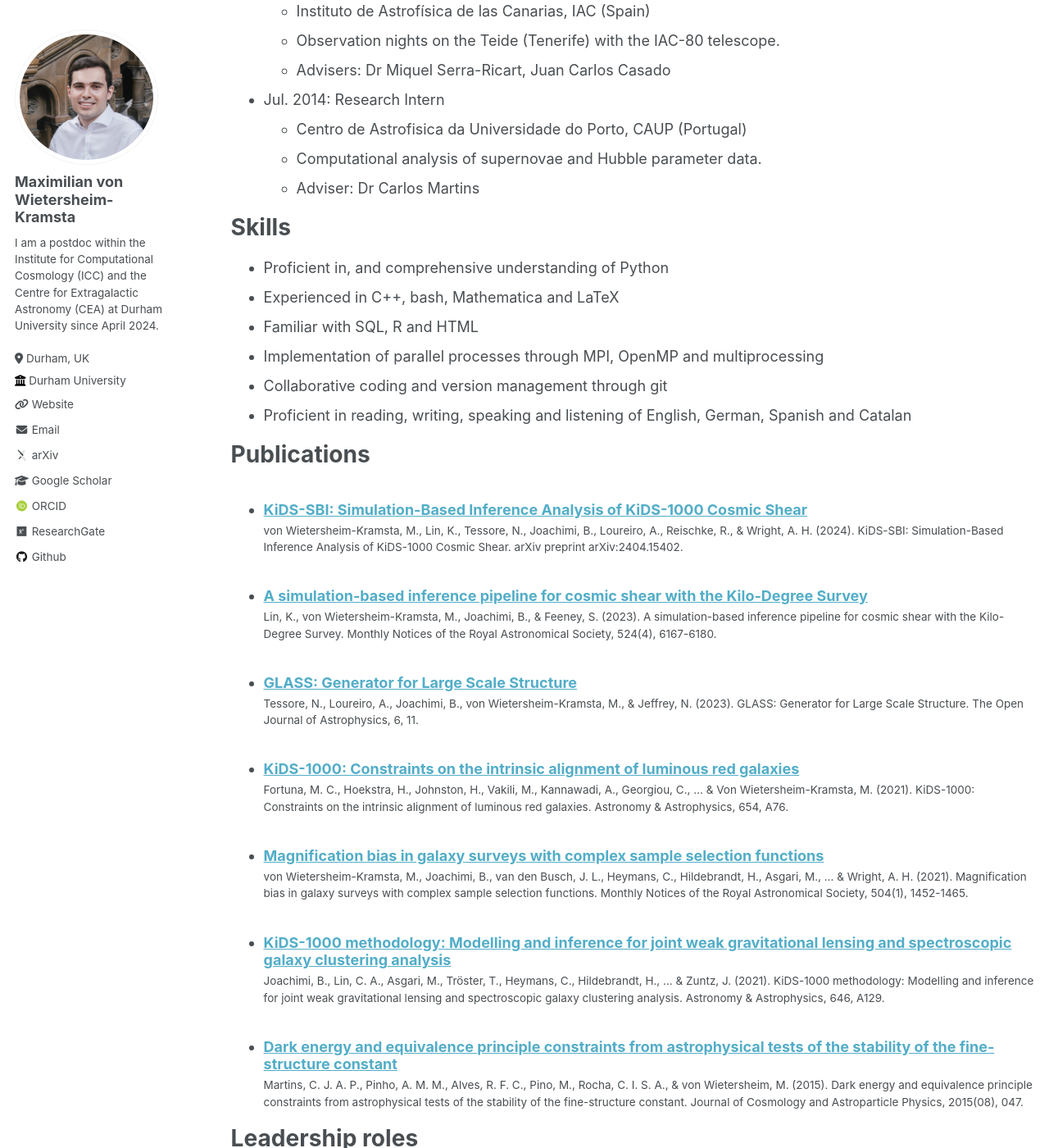
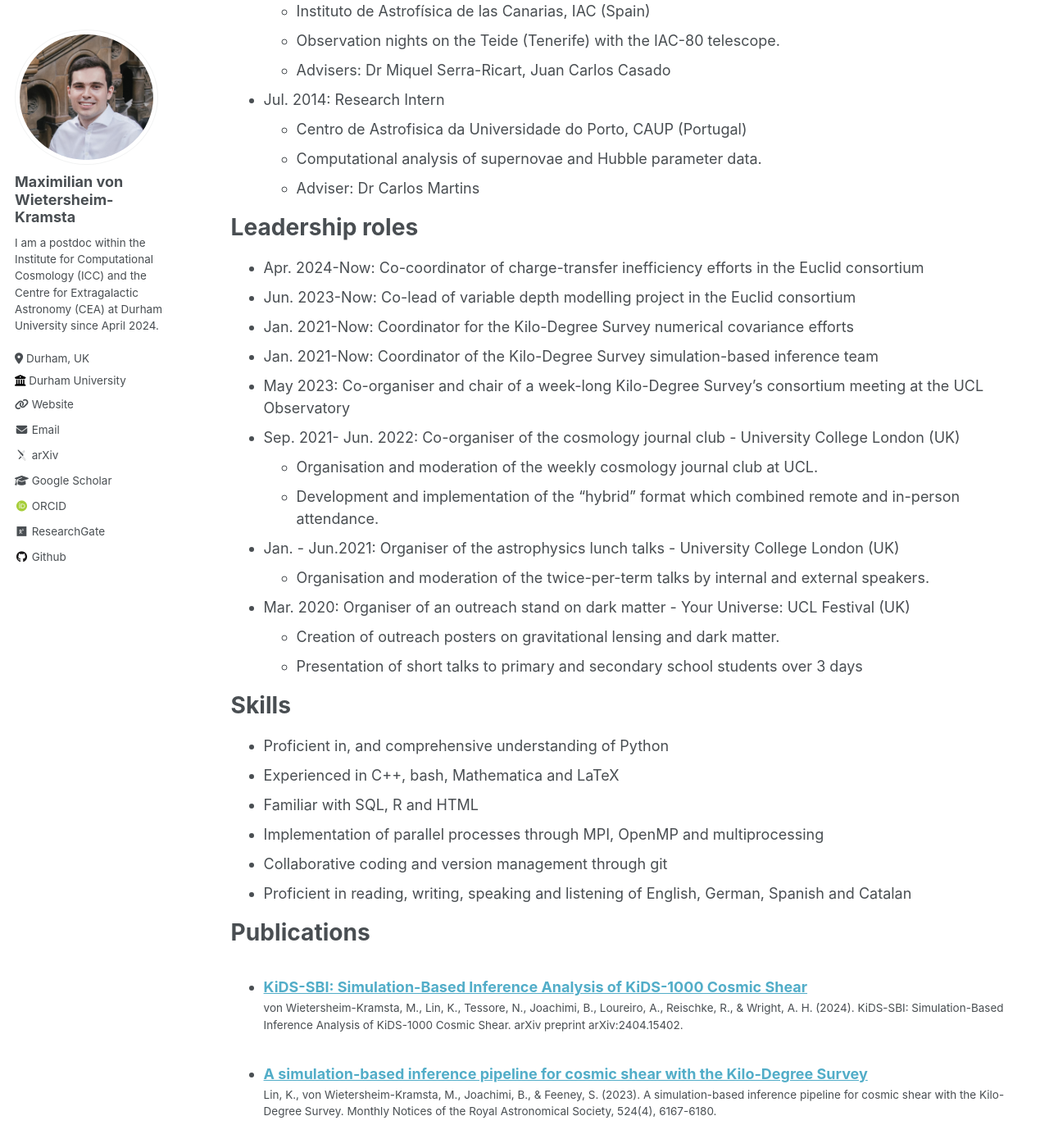
Before and after one commit to mwiet/mwiet.github.io, a Jekyll site: the page built from _pages/cv.md, in a window 1280 px wide and 1400 px high, scrolled down 1047 px. Shown: the whole window at 82% size. Built offline with Jekyll 4.4.1, drawn with Linux system fonts in a browser that asks for light colours; some web fonts are replaced; some of the changed text lies outside the part shown.

Commit message:
Update cv.md

```diff
--- a/_pages/cv.md
+++ b/_pages/cv.md
@@ -46,6 +46,22 @@ Research experience
   * Computational analysis of supernovae and Hubble parameter data.
   * Adviser: Dr Carlos Martins
 
+Leadership roles
+======
+* Apr. 2024-Now: Co-coordinator of charge-transfer inefficiency efforts in the Euclid consortium
+* Jun. 2023-Now: Co-lead of variable depth modelling project in the Euclid consortium
+* Jan. 2021-Now: Coordinator for the Kilo-Degree Survey numerical covariance efforts
+* Jan. 2021-Now: Coordinator of the Kilo-Degree Survey simulation-based inference team
+* May 2023: Co-organiser and chair of a week-long Kilo-Degree Survey’s consortium meeting at the UCL Observatory
+* Sep. 2021- Jun. 2022: Co-organiser of the cosmology journal club - University College London (UK)
+  * Organisation and moderation of the weekly cosmology journal club at UCL.
+  * Development and implementation of the “hybrid” format which combined remote and in-person attendance.
+* Jan. - Jun.2021: Organiser of the astrophysics lunch talks - University College London (UK)
+  * Organisation and moderation of the twice-per-term talks by internal and external speakers.
+* Mar. 2020: Organiser of an outreach stand on dark matter - Your Universe: UCL Festival (UK)
+  * Creation of outreach posters on gravitational lensing and dark matter.
+  * Presentation of short talks to primary and secondary school students over 3 days
+
 Skills
 ======
 * Proficient in, and comprehensive understanding of Python
```
Also changed, not shown: other parts of _pages/cv.md (+0 -15 lines).
